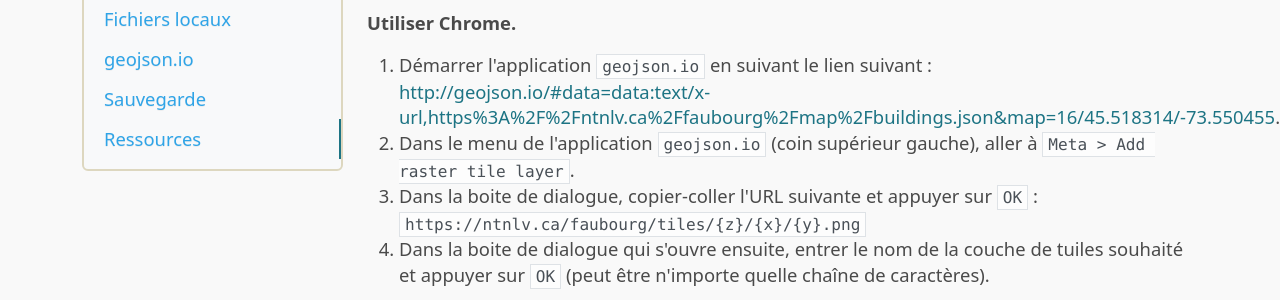
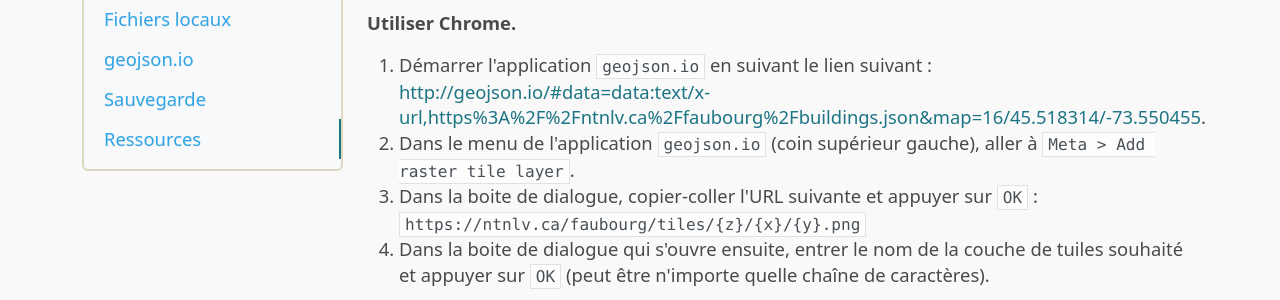
Before and after one commit to qdmtl/qdmtl-www, an MkDocs documentation site: the page built from docs/protocole.md, in a window 1280 px wide and 900 px high, scrolled down 1086 px. Shown: the part 181-481 px from the top of the window. Built offline with MkDocs 1.6.1, drawn with Linux system fonts in a browser that asks for light colours; nearby versions of some CDN libraries; part of the change alters nothing that is shown.

Commit message:
Maj de l'URL test data

```diff
--- a/docs/protocole.md
+++ b/docs/protocole.md
@@ -47,7 +47,7 @@ Le système local est prêt.
 
 **Utiliser Chrome.**
 
-1. Démarrer l'application `geojson.io` en suivant le lien suivant : [http://geojson.io/#data=data:text/x-url,https%3A%2F%2Fntnlv.ca%2Ffaubourg%2Fmap%2Fbuildings.json&map=16/45.518314/-73.550455](http://geojson.io/#data=data:text/x-url,https%3A%2F%2Fntnlv.ca%2Ffaubourg%2Fmap%2Fbuildings.json&map=16/45.518314/-73.550455).
+1. Démarrer l'application `geojson.io` en suivant le lien suivant : [http://geojson.io/#data=data:text/x-url,https%3A%2F%2Fntnlv.ca%2Ffaubourg%2Fbuildings.json&map=16/45.518314/-73.550455](http://geojson.io/#data=data:text/x-url,https%3A%2F%2Fntnlv.ca%2Ffaubourg%2Fbuildings.json&map=16/45.518314/-73.550455).
 1. Dans le menu de l'application `geojson.io` (coin supérieur gauche), aller à `Meta > Add raster tile layer`.
 1. Dans la boite de dialogue, copier-coller l'URL suivante et appuyer sur `OK` : `https://ntnlv.ca/faubourg/tiles/{z}/{x}/{y}.png`
 1. Dans la boite de dialogue qui s'ouvre ensuite, entrer le nom de la couche de tuiles souhaité et appuyer sur `OK` (peut être n'importe quelle chaîne de caractères).
```
